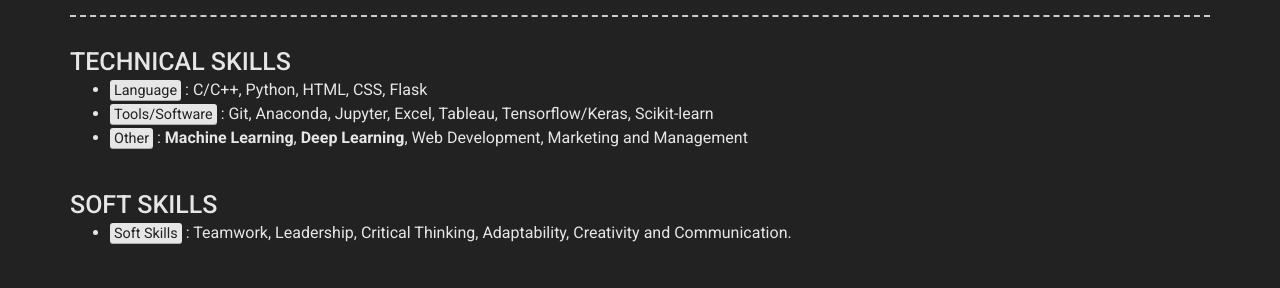
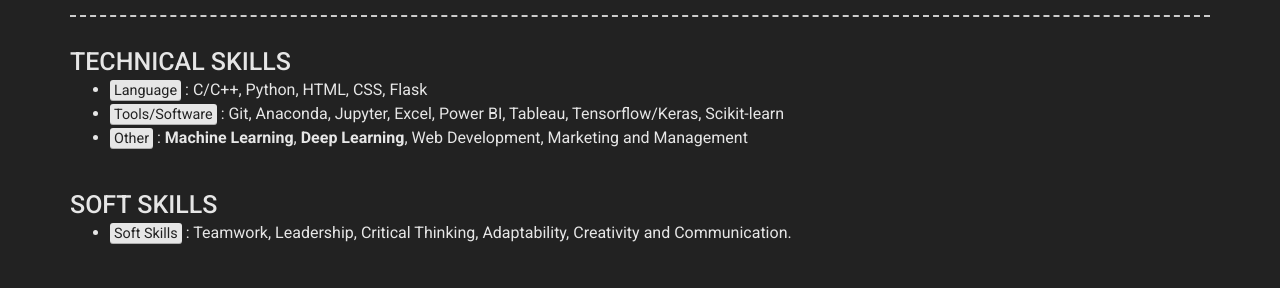
Before and after one commit to rjn01/rjn01.github.io, a Jekyll site: the page built from index.md, in a window 1280 px wide and 900 px high, scrolled down 2472 px. Shown: the part 193-481 px from the top of the window. Built offline with Jekyll 4.4.1, drawn with Linux system fonts in a browser that asks for light colours; nearby versions of some CDN libraries.

Commit message:
Update skills.yml

```diff
--- a/_data/skills.yml
+++ b/_data/skills.yml
@@ -2,7 +2,7 @@
   name: "TECHNICAL SKILLS"
   description: |
     - <mark>Language</mark> : C/C++, Python, HTML, CSS, Flask
-    - <mark>Tools/Software</mark> : Git, Anaconda, Jupyter, Excel, Tableau, Tensorflow/Keras, Scikit-learn
+    - <mark>Tools/Software</mark> : Git, Anaconda, Jupyter, Excel, Power BI, Tableau, Tensorflow/Keras, Scikit-learn
     - <mark>Other</mark> : **Machine Learning**, **Deep Learning**, Web Development, Marketing and Management
 
 - layout: top
```
